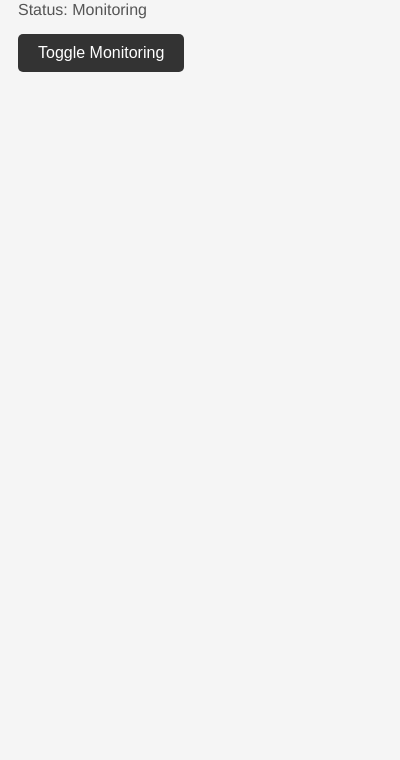
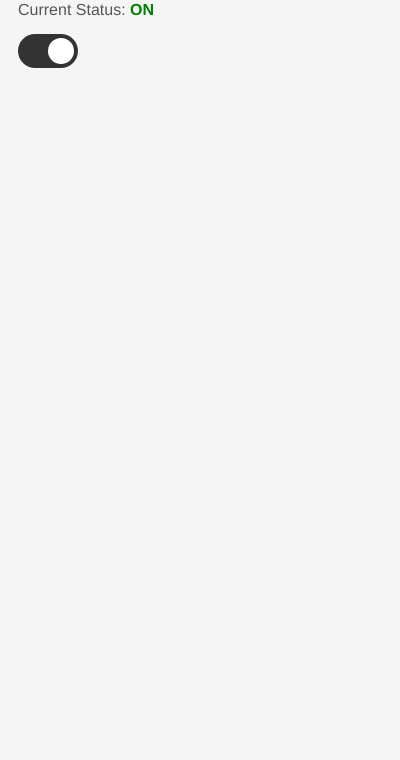
Before and after one commit to oputaolivia/AntiLogX, a browser extension: page popup.html in a window 400 px wide. Shown: the part 84-844 px from the top of the page. Drawn offline with Linux system fonts and the light colour scheme.

Commit message:
toogle shows current monitoring state

```diff
--- a/content.js
+++ b/content.js
@@ -39,8 +39,9 @@ function handleKeystrokes(event) {
     console.log(`Encrypted key pressed: ${encryptedKey}`);
 
     // Decrypt the keystroke and simulate it in the input field (for demonstration)
-    event.preventDefault(); // Prevent the original key from being typed
+    event.preventDefault();
     const decryptedKey = decrypt(encryptedKey);
+    console.log(`Decrypted key pressed: ${decryptedKey}`);
 
     // Insert the decrypted key into the input field
     const inputField = event.target;
--- a/popup.html
+++ b/popup.html
@@ -21,26 +21,61 @@
             margin-bottom: 15px;
             color: #555;
         }
-        button {
-            padding: 10px 20px;
-            font-size: 16px;
+        .switch {
+            position: relative;
+            display: inline-block;
+            width: 60px;
+            height: 34px;
+        }
+        .switch input {
+            opacity: 0;
+            width: 0;
+            height: 0;
+        }
+        .slider {
+            position: absolute;
             cursor: pointer;
-            border: none;
-            border-radius: 5px;
+            top: 0;
+            left: 0;
+            right: 0;
+            bottom: 0;
+            background-color: #ccc;
+            transition: .4s;
+            border-radius: 34px;
+        }
+        .slider:before {
+            position: absolute;
+            content: "";
+            height: 26px;
+            width: 26px;
+            left: 4px;
+            bottom: 4px;
+            background-color: white;
+            transition: .4s;
+            border-radius: 50%;
+        }
+        input:checked + .slider {
             background-color: #333;
-            color: white;
-            transition: background-color 0.3s ease;
         }
-        button:hover {
-            background-color: #666;
+        input:checked + .slider:before {
+            transform: translateX(26px);
+        }
+        .status {
+            font-weight: bold;
+            color: green;
+        }
+        .status.paused {
+            color: red;
         }
     </style>
 </head>
 <body>
     <h1>AntiLogX</h1>
-    <p>Status: <span id="status">Monitoring</span></p>
-    <button id="toggle-btn">Toggle Monitoring</button>
-
+    <p>Current Status: <span id="status" class="status">ON</span></p>
+    <label class="switch">
+        <input type="checkbox" id="toggle-switch">
+        <span class="slider"></span>
+    </label>
     <script src="popup.js"></script>
 </body>
 </html>
--- a/popup.js
+++ b/popup.js
@@ -1,12 +1,32 @@
-document.getElementById('toggle-btn').addEventListener('click', () => {
-    chrome.tabs.query({ active: true, currentWindow: true }, (tabs) => {
-        chrome.tabs.sendMessage(tabs[0].id, { action: 'toggleMonitoring' }, (response) => {
-            const statusSpan = document.getElementById('status');
-            if (statusSpan.textContent === 'Monitoring') {
-                statusSpan.textContent = 'Paused';
-            } else {
-                statusSpan.textContent = 'Monitoring';
-            }
+document.addEventListener('DOMContentLoaded', () => {
+    const statusSpan = document.getElementById('status');
+    const toggleSwitch = document.getElementById('toggle-switch');
+
+    // Retrieve the stored state
+    chrome.storage.sync.get(['monitoringState'], (result) => {
+        const isMonitoring = result.monitoringState !== undefined ? result.monitoringState : true;
+        statusSpan.textContent = isMonitoring ? 'ON' : 'Paused';
+        statusSpan.classList.toggle('paused', !isMonitoring);
+        toggleSwitch.checked = isMonitoring;
+
+        // Inform content script about the initial state
+        chrome.tabs.query({ active: true, currentWindow: true }, (tabs) => {
+            chrome.tabs.sendMessage(tabs[0].id, { action: 'setMonitoring', state: isMonitoring });
+        });
+    });
+
+    // Add event listener for the switch
+    toggleSwitch.addEventListener('change', (event) => {
+        const isMonitoring = event.target.checked;
+        statusSpan.textContent = isMonitoring ? 'ON' : 'Paused';
+        statusSpan.classList.toggle('paused', !isMonitoring);
+
+        // Store the new state
+        chrome.storage.sync.set({ monitoringState: isMonitoring });
+
+        // Inform content script about the new state
+        chrome.tabs.query({ active: true, currentWindow: true }, (tabs) => {
+            chrome.tabs.sendMessage(tabs[0].id, { action: 'toggleMonitoring', state: isMonitoring });
         });
     });
 });
```
Also changed, not shown: manifest.json.
